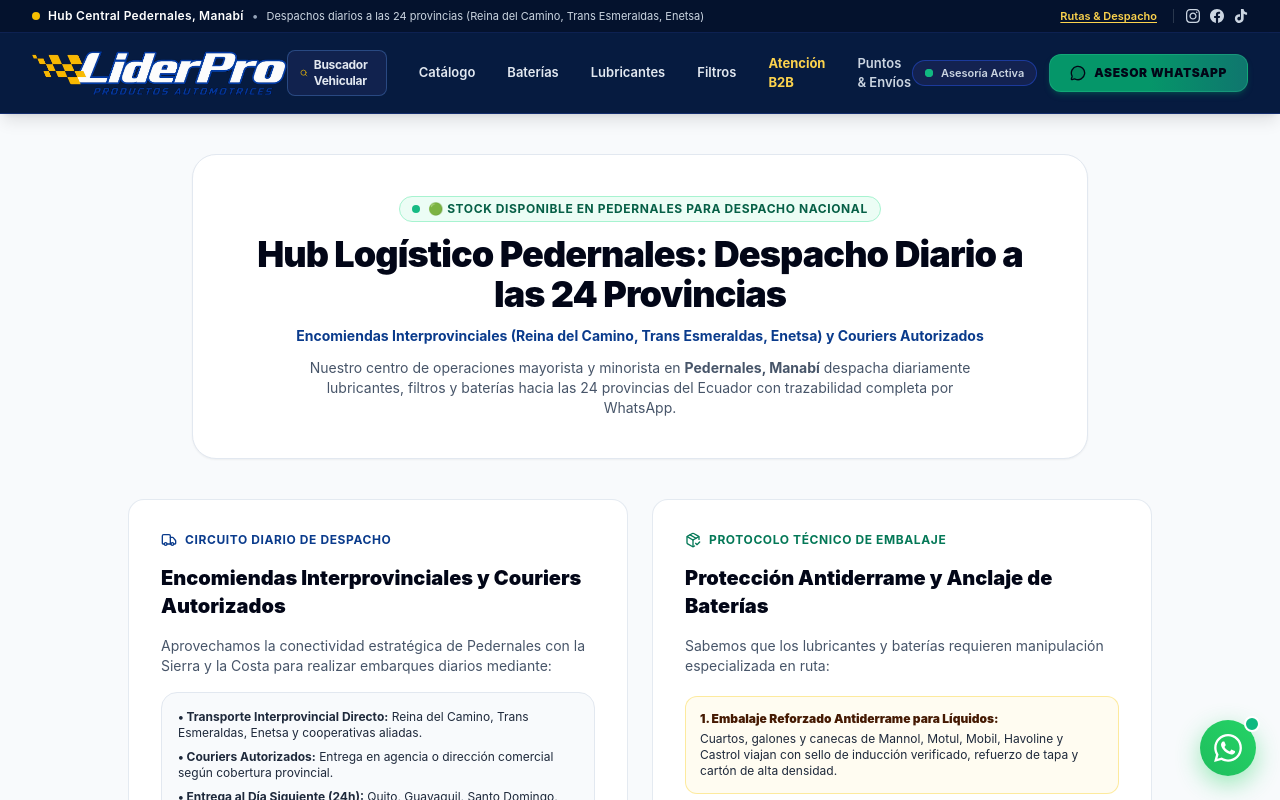
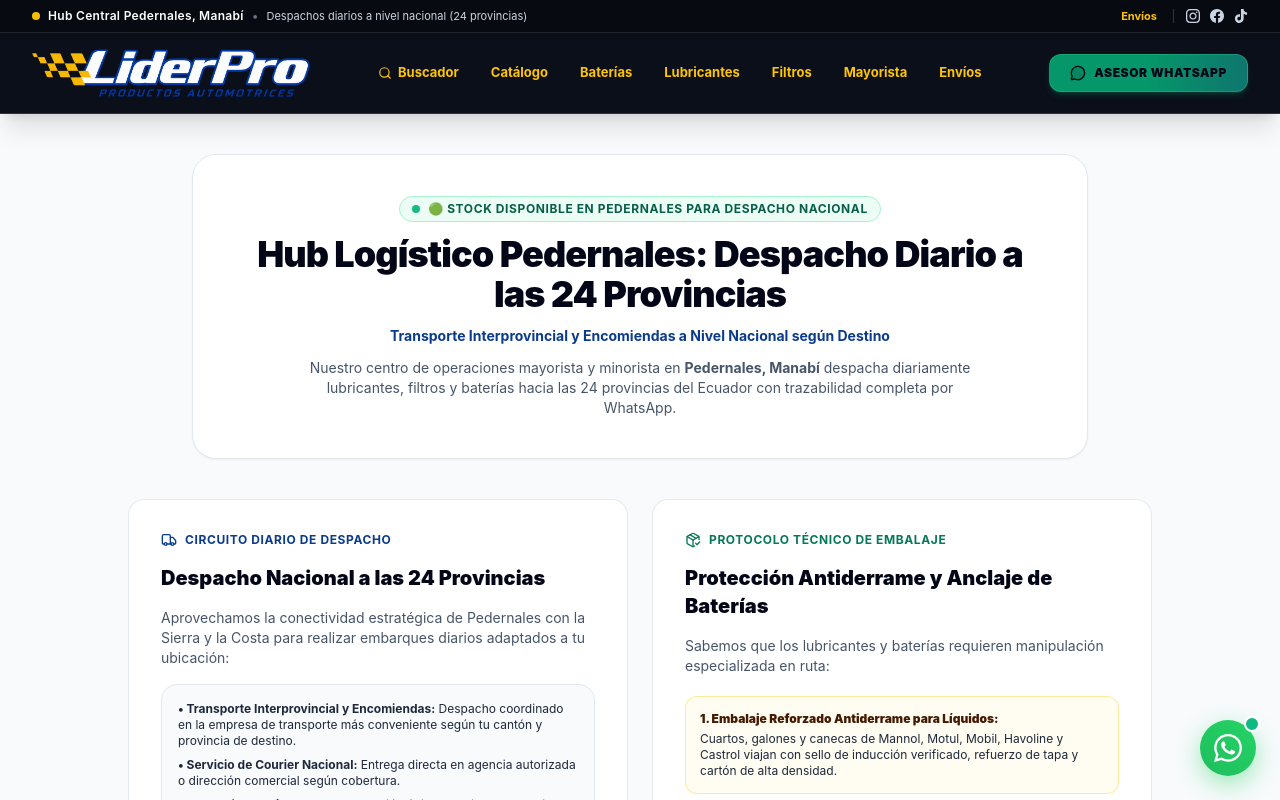
Before and after one commit to Camilexx/liderpro-digital, a Next.js app: page /envios in a window 1280 px wide. Shown: the top 800 px of the page. Built offline with nearby package versions, Linux system fonts and the light colour scheme.

Commit message:
feat(ui): obsidian header palette, golden single-word nav, generalized national shipping

```diff
--- a/src/app/envios/page.tsx
+++ b/src/app/envios/page.tsx
@@ -6,7 +6,7 @@ import { buildWhatsAppLink } from "@/lib/whatsapp";
 export const metadata: Metadata = {
   title: "Despacho Nacional desde Hub Pedernales | Envíos a las 24 Provincias | LiderPro Ecuador",
   description:
-    "Despacho diario desde nuestra Sede Central en Pedernales por Reina del Camino, Trans Esmeraldas, Enetsa y couriers autorizados. Embalaje antiderrame y anclaje para baterías.",
+    "Despacho diario a nivel nacional a las 24 provincias desde nuestra Sede Central en Pedernales por transporte interprovincial y courier según destino. Embalaje antiderrame y anclaje técnico.",
 };
 
 export default function ShippingPage() {
@@ -40,18 +40,18 @@ export default function ShippingPage() {
             <span>Circuito Diario de Despacho</span>
           </div>
           <h3 className="text-xl font-black text-slate-950">
-            Encomiendas Interprovinciales y Couriers Autorizados
+            Despacho Nacional a las 24 Provincias
           </h3>
           <p className="text-xs sm:text-sm text-slate-600 leading-relaxed">
-            Aprovechamos la conectividad estratégica de Pedernales con la Sierra y la Costa para realizar embarques diarios mediante:
+            Aprovechamos la conectividad estratégica de Pedernales con la Sierra y la Costa para realizar embarques diarios adaptados a tu ubicación:
           </p>
           <div className="p-4 bg-slate-50 rounded-2xl border border-slate-200 space-y-2 text-xs text-slate-800">
-            <p><strong>• Transporte Interprovincial Directo:</strong> Reina del Camino, Trans Esmeraldas, Enetsa y cooperativas aliadas.</p>
-            <p><strong>• Couriers Autorizados:</strong> Entrega en agencia o dirección comercial según cobertura provincial.</p>
-            <p><strong>• Entrega al Día Siguiente (24h):</strong> Quito, Guayaquil, Santo Domingo, Manta, Portoviejo, Esmeraldas y Quevedo.</p>
+            <p><strong>• Transporte Interprovincial y Encomiendas:</strong> Despacho coordinado en la empresa de transporte más conveniente según tu cantón y provincia de destino.</p>
+            <p><strong>• Servicio de Courier Nacional:</strong> Entrega directa en agencia autorizada o dirección comercial según cobertura.</p>
+            <p><strong>• Rutas Directas (24h a 48h):</strong> Conexión ágil con Quito, Guayaquil, Santo Domingo, Manta, Portoviejo, Esmeraldas, Cuenca, Machala y todo el país.</p>
           </div>
           <p className="text-xs text-slate-500">
-            Tan pronto tu pedido es embarcado en Pedernales, tu asesor te envía por WhatsApp la foto del paquete sellado y el número de guía oficial.
+            La empresa encargada del envío se define y acuerda directamente contigo por WhatsApp según tu conveniencia. Al embarcar, te enviamos foto del paquete embalado y la guía de remisión oficial.
           </p>
         </div>
 
--- a/src/app/page.tsx
+++ b/src/app/page.tsx
@@ -128,7 +128,7 @@ export default function HomePage() {
               </div>
               <div className="flex items-center gap-2">
                 <CheckCircle2 className="w-4 h-4 text-emerald-600 shrink-0" />
-                <span>Envíos diarios por Reina del Camino, Trans Esmeraldas y Enetsa</span>
+                <span>Despacho diario a nivel nacional según destino</span>
               </div>
             </div>
           </div>
--- a/src/components/AnnouncementBar.tsx
+++ b/src/components/AnnouncementBar.tsx
@@ -27,25 +27,25 @@ function TikTokIcon({ className = "w-3.5 h-3.5" }: { className?: string }) {
 
 export default function AnnouncementBar() {
   return (
-    <div className="bg-[#04122D] text-slate-300 py-2 px-4 sm:px-6 lg:px-8 text-xs border-b border-blue-900/40">
+    <div className="bg-[#070A10] text-slate-300 py-2 px-4 sm:px-6 lg:px-8 text-xs border-b border-white/10">
       <div className="max-w-7xl mx-auto flex items-center justify-between">
         <div className="flex items-center gap-2">
           <span className="w-2 h-2 rounded-full bg-[#FFC500] animate-pulse"></span>
           <span className="font-semibold text-white tracking-wide text-[11px] sm:text-xs">
             Hub Central Pedernales, Manabí
           </span>
-          <span className="text-slate-400 hidden md:inline">•</span>
+          <span className="text-slate-500 hidden md:inline">•</span>
           <span className="text-slate-300 hidden md:inline text-[11px]">
-            Despachos diarios a las 24 provincias (Reina del Camino, Trans Esmeraldas, Enetsa)
+            Despachos diarios a nivel nacional (24 provincias)
           </span>
         </div>
 
         <div className="flex items-center gap-4 text-[11px]">
           <Link
             href="/envios"
-            className="hidden sm:inline text-amber-300 hover:text-amber-200 font-semibold underline underline-offset-2"
+            className="hidden sm:inline text-[#FFC500] hover:text-white font-bold transition-colors"
           >
-            Rutas & Despacho
+            Envíos
           </Link>
           <div className="flex items-center gap-2.5 border-l border-slate-700/80 pl-3">
             <a
--- a/src/components/Header.tsx
+++ b/src/components/Header.tsx
@@ -40,10 +40,10 @@ export default function Header() {
   };
 
   return (
-    <header className="sticky top-0 z-40 bg-[#061B40] text-white border-b border-blue-900/60 shadow-lg transition-all backdrop-blur-md">
+    <header className="sticky top-0 z-40 bg-[#0B0F19] text-white border-b border-[#FFC500]/20 shadow-xl transition-all backdrop-blur-md">
       <div className="max-w-7xl mx-auto px-4 sm:px-6 lg:px-8">
         <div className="flex items-center justify-between h-18 sm:h-20">
-          {/* Official Logo with White Borders & Zero Black Box */}
+          {/* Official Logo */}
           <Link href="/" className="flex items-center group py-1.5 focus:outline-none shrink-0">
             <div className="relative">
               <Image
@@ -52,74 +52,66 @@ export default function Header() {
                 width={200}
                 height={48}
                 priority
-                className="h-9 sm:h-11 w-auto object-contain hover:scale-[1.02] transition-transform duration-200"
+                className="h-10 sm:h-12 w-auto object-contain hover:scale-[1.02] transition-transform duration-200"
               />
             </div>
           </Link>
 
-          {/* Desktop Navigation - Clean, Balanced & Well-Aligned */}
-          <nav className="hidden lg:flex items-center gap-6 xl:gap-8 text-[13px] font-semibold text-slate-200">
+          {/* Desktop Navigation - 100% Golden & Single Word for Maximum Legibility */}
+          <nav className="hidden lg:flex items-center gap-6 xl:gap-8 text-[13px] font-bold text-[#FFC500]">
             <Link
               href="/encuentra-tu-producto"
-              className="inline-flex items-center gap-1.5 px-3 py-1.5 rounded-lg bg-blue-950/70 border border-blue-400/30 hover:border-amber-400/60 hover:text-white text-slate-200 font-bold transition-all text-xs tracking-tight shadow-2xs hover:bg-blue-900/80"
+              className="hover:text-white transition-colors py-1 flex items-center gap-1.5 relative after:absolute after:bottom-0 after:left-0 after:right-0 after:h-0.5 after:bg-[#FFC500] after:scale-x-0 hover:after:scale-x-100 after:transition-transform"
             >
               <Search className="w-3.5 h-3.5 text-[#FFC500]" />
-              <span>Buscador Vehicular</span>
+              <span>Buscador</span>
             </Link>
             <Link
               href="/productos"
-              className="hover:text-[#FFC500] transition-colors py-1 relative after:absolute after:bottom-0 after:left-0 after:right-0 after:h-0.5 after:bg-[#FFC500] after:scale-x-0 hover:after:scale-x-100 after:transition-transform"
+              className="hover:text-white transition-colors py-1 relative after:absolute after:bottom-0 after:left-0 after:right-0 after:h-0.5 after:bg-[#FFC500] after:scale-x-0 hover:after:scale-x-100 after:transition-transform"
             >
               Catálogo
             </Link>
             <Link
               href="/baterias"
-              className="hover:text-[#FFC500] transition-colors py-1"
+              className="hover:text-white transition-colors py-1 relative after:absolute after:bottom-0 after:left-0 after:right-0 after:h-0.5 after:bg-[#FFC500] after:scale-x-0 hover:after:scale-x-100 after:transition-transform"
             >
               Baterías
             </Link>
             <Link
               href="/lubricantes"
-              className="hover:text-[#FFC500] transition-colors py-1"
+              className="hover:text-white transition-colors py-1 relative after:absolute after:bottom-0 after:left-0 after:right-0 after:h-0.5 after:bg-[#FFC500] after:scale-x-0 hover:after:scale-x-100 after:transition-transform"
             >
               Lubricantes
             </Link>
             <Link
               href="/filtros"
-              className="hover:text-[#FFC500] transition-colors py-1"
+              className="hover:text-white transition-colors py-1 relative after:absolute after:bottom-0 after:left-0 after:right-0 after:h-0.5 after:bg-[#FFC500] after:scale-x-0 hover:after:scale-x-100 after:transition-transform"
             >
               Filtros
             </Link>
             <Link
               href="/b2b"
-              className="hover:text-[#FFC500] transition-colors py-1 text-amber-300 font-bold"
+              className="hover:text-white transition-colors py-1 relative after:absolute after:bottom-0 after:left-0 after:right-0 after:h-0.5 after:bg-[#FFC500] after:scale-x-0 hover:after:scale-x-100 after:transition-transform"
             >
-              Atención B2B
+              Mayorista
             </Link>
             <Link
-              href="/sucursales"
-              className="hover:text-[#FFC500] transition-colors py-1 text-slate-300"
+              href="/envios"
+              className="hover:text-white transition-colors py-1 relative after:absolute after:bottom-0 after:left-0 after:right-0 after:h-0.5 after:bg-[#FFC500] after:scale-x-0 hover:after:scale-x-100 after:transition-transform"
             >
-              Puntos & Envíos
+              Envíos
             </Link>
           </nav>
 
-          {/* Right Action: Asesor WhatsApp (Oficial Verde Esmeralda) */}
+          {/* Right Action: Asesor WhatsApp (Oficial Verde Esmeralda) - Asesoría Activa removed */}
           <div className="hidden sm:flex items-center gap-3 shrink-0">
-            <div className="hidden xl:flex items-center gap-2 px-3 py-1 bg-blue-950/80 border border-blue-800/80 rounded-full text-[11px] font-semibold text-slate-300">
-              <span className="relative flex h-2 w-2">
-                <span className="animate-ping absolute inline-flex h-full w-full rounded-full bg-emerald-400 opacity-75"></span>
-                <span className="relative inline-flex rounded-full h-2 w-2 bg-emerald-500"></span>
-              </span>
-              <span>Asesoría Activa</span>
-            </div>
-
             <a
               href={buildWhatsAppLink("general_quote")}
               target="_blank"
               rel="noopener noreferrer"
               onClick={handleWhatsAppClick}
-              className="btn-whatsapp btn-shine !bg-[#25D366] hover:!bg-[#20ba59] !text-slate-950 hover:!text-black !py-2.5 !px-5 text-xs font-black tracking-wider flex items-center gap-2 rounded-xl shadow-lg shadow-emerald-950/40 border border-emerald-400/30"
+              className="btn-whatsapp btn-shine !bg-[#25D366] hover:!bg-[#20ba59] !text-slate-950 hover:!text-black !py-2.5 !px-5 text-xs font-black tracking-wider flex items-center gap-2 rounded-xl shadow-lg shadow-emerald-950/40 border border-emerald-400/30 shrink-0"
             >
               <MessageCircle className="w-4 h-4 text-slate-950 fill-black/10" />
               <span>ASESOR WHATSAPP</span>
@@ -133,7 +125,7 @@ export default function Header() {
               target="_blank"
               rel="noopener noreferrer"
               onClick={handleWhatsAppClick}
-              className="p-2.5 bg-emerald-600 active:bg-emerald-700 text-white rounded-xl shadow-sm"
+              className="p-2.5 bg-[#25D366] active:bg-[#20ba59] text-slate-950 rounded-xl shadow-sm font-bold"
               aria-label="Hablar con asesor"
             >
               <MessageCircle className="w-4 h-4" />
@@ -143,7 +135,7 @@ export default function Header() {
               className="p-2 text-slate-200 hover:text-white"
               aria-label="Abrir menú"
             >
-              {mobileMenuOpen ? <X className="w-5 h-5" /> : <Menu className="w-5 h-5" />}
+              {mobileMenuOpen ? <X className="w-5 h-5 text-[#FFC500]" /> : <Menu className="w-5 h-5 text-[#FFC500]" />}
             </button>
           </div>
         </div>
@@ -151,70 +143,69 @@ export default function Header() {
 
       {/* Mobile Drawer */}
       {mobileMenuOpen && (
-        <div className="lg:hidden border-t border-slate-200 bg-white px-5 py-5 space-y-4 shadow-xl">
-          <nav className="flex flex-col space-y-3 text-sm font-semibold text-slate-800">
+        <div className="lg:hidden border-t border-white/10 bg-[#0B0F19] px-5 py-5 space-y-4 shadow-2xl">
+          <nav className="flex flex-col space-y-3 text-sm font-bold text-[#FFC500]">
             <Link
               href="/encuentra-tu-producto"
               onClick={() => setMobileMenuOpen(false)}
-              className="text-[#0A3B8C] font-bold flex items-center gap-2"
+              className="hover:text-white flex items-center gap-2"
             >
-              <Search className="w-4 h-4" />
-              <span>Encuentra tu producto por vehículo</span>
+              <Search className="w-4 h-4 text-[#FFC500]" />
+              <span>Buscador</span>
             </Link>
             <Link
               href="/productos"
               onClick={() => setMobileMenuOpen(false)}
+              className="hover:text-white"
             >
-              Catálogo de Productos Completo
+              Catálogo
             </Link>
             <Link
               href="/baterias"
               onClick={() => setMobileMenuOpen(false)}
+              className="hover:text-white"
             >
-              Baterías Automotrices
+              Baterías
             </Link>
             <Link
               href="/lubricantes"
               onClick={() => setMobileMenuOpen(false)}
+              className="hover:text-white"
             >
-              Lubricantes y Aceites
+              Lubricantes
             </Link>
             <Link
               href="/filtros"
               onClick={() => setMobileMenuOpen(false)}
+              className="hover:text-white"
             >
-              Filtros y Químicos
+              Filtros
             </Link>
             <Link
               href="/b2b"
               onClick={() => setMobileMenuOpen(false)}
+              className="hover:text-white"
             >
-              Atención B2B y Flotas
+              Mayorista
             </Link>
             <Link
-              href="/sucursales"
+              href="/envios"
               onClick={() => setMobileMenuOpen(false)}
+              className="hover:text-white"
             >
-              Puntos Pedernales y Envíos
-            </Link>
-            <Link
-              href="/emergencia-bateria"
-              onClick={() => setMobileMenuOpen(false)}
-              className="text-amber-700 font-bold"
-            >
-              ⚡ ¿Tu vehículo no enciende?
+              Envíos
             </Link>
           </nav>
 
           {/* Mobile Social Links */}
-          <div className="pt-3 border-t border-slate-100 flex items-center justify-between text-xs text-slate-500">
-            <span className="font-semibold text-slate-700">Síguenos:</span>
+          <div className="pt-3 border-t border-white/10 flex items-center justify-between text-xs text-slate-400">
+            <span className="font-semibold text-slate-300">Síguenos:</span>
             <div className="flex items-center gap-3">
               <a
                 href={BUSINESS_CONFIG.socialLinks.instagram}
                 target="_blank"
                 rel="noopener noreferrer"
-                className="p-2 rounded-lg bg-slate-100 text-slate-700 hover:text-[#0A3B8C]"
+                className="p-2 rounded-lg bg-white/5 text-slate-300 hover:text-[#FFC500]"
                 aria-label="Instagram"
               >
                 <InstagramIcon className="w-4 h-4" />
@@ -223,7 +214,7 @@ export default function Header() {
                 href={BUSINESS_CONFIG.socialLinks.facebook}
                 target="_blank"
                 rel="noopener noreferrer"
-                className="p-2 rounded-lg bg-slate-100 text-slate-700 hover:text-[#0A3B8C]"
+                className="p-2 rounded-lg bg-white/5 text-slate-300 hover:text-[#FFC500]"
                 aria-label="Facebook"
               >
                 <FacebookIcon className="w-4 h-4" />
@@ -232,7 +223,7 @@ export default function Header() {
                 href={BUSINESS_CONFIG.socialLinks.tiktok}
                 target="_blank"
                 rel="noopener noreferrer"
-                className="p-2 rounded-lg bg-slate-100 text-slate-700 hover:text-[#0A3B8C]"
+                className="p-2 rounded-lg bg-white/5 text-slate-300 hover:text-[#FFC500]"
                 aria-label="TikTok"
               >
                 <TikTokIcon className="w-4 h-4" />
@@ -246,10 +237,10 @@ export default function Header() {
               target="_blank"
               rel="noopener noreferrer"
               onClick={handleWhatsAppClick}
-              className="w-full py-3 btn-primary text-xs font-bold rounded-xl flex items-center justify-center gap-2"
+              className="w-full py-3 !bg-[#25D366] hover:!bg-[#20ba59] !text-slate-950 text-xs font-black rounded-xl flex items-center justify-center gap-2 shadow-lg"
             >
               <MessageCircle className="w-4 h-4" />
-              <span>Hablar con un asesor técnico</span>
+              <span>ASESOR WHATSAPP</span>
             </a>
           </div>
         </div>
--- a/src/components/LocationsLogisticsSection.tsx
+++ b/src/components/LocationsLogisticsSection.tsx
@@ -87,7 +87,7 @@ export default function LocationsLogisticsSection() {
                 Entrega al Día Siguiente
               </h3>
               <p className="text-xs text-slate-600 leading-relaxed mb-4">
-                Despacho diario por encomiendas interprovinciales (<strong>Reina del Camino, Trans Esmeraldas, Enetsa</strong>) y couriers autorizados.
+                Despacho diario por transporte interprovincial y courier a nivel nacional. La empresa logística se define según tu cantón y destino directamente por WhatsApp.
               </p>
               <div className="text-xs text-slate-600 space-y-1.5 border-t border-slate-100 pt-3">
                 <p><strong>Rutas Express 24h:</strong> Quito, Guayaquil, Santo Domingo, Manta, Portoviejo y Esmeraldas.</p>
--- a/src/data/businessConfig.ts
+++ b/src/data/businessConfig.ts
@@ -94,7 +94,7 @@ export const BUSINESS_CONFIG: BusinessConfig = {
       isStrategicHub: true,
       features: [
         "Bodega matriz de Baterías Ecuador, Bosch, Mannol, Motul, Mobil, Havoline y Castrol",
-        "Despacho diario por Reina del Camino, Trans Esmeraldas, Enetsa y Couriers",
+        "Despacho diario a nivel nacional según destino coordinado por WhatsApp",
         "Abastecimiento de canecas, tambores y Baterías Grupo 31 para camaroneras y flotas",
         "Diagnóstico eléctrico y facturación electrónica SRI inmediata",
       ],
@@ -120,7 +120,7 @@ export const BUSINESS_CONFIG: BusinessConfig = {
   },
   shipping: {
     primaryMessage: "Hub Logístico Pedernales: Despacho Diario a las 24 Provincias",
-    subMessage: "Encomiendas Interprovinciales (Reina del Camino, Trans Esmeraldas, Enetsa) y Couriers Autorizados",
+    subMessage: "Transporte Interprovincial y Encomiendas a Nivel Nacional según Destino",
     disclaimer:
       "Todos los despachos salen verificados desde nuestra Sede Central en Pedernales (Manabí) con foto de guía y protocolo de seguridad: embalaje reforzado antiderrame para lubricantes/refrigerantes y anclaje técnico para baterías selladas.",
     zones: [
```
